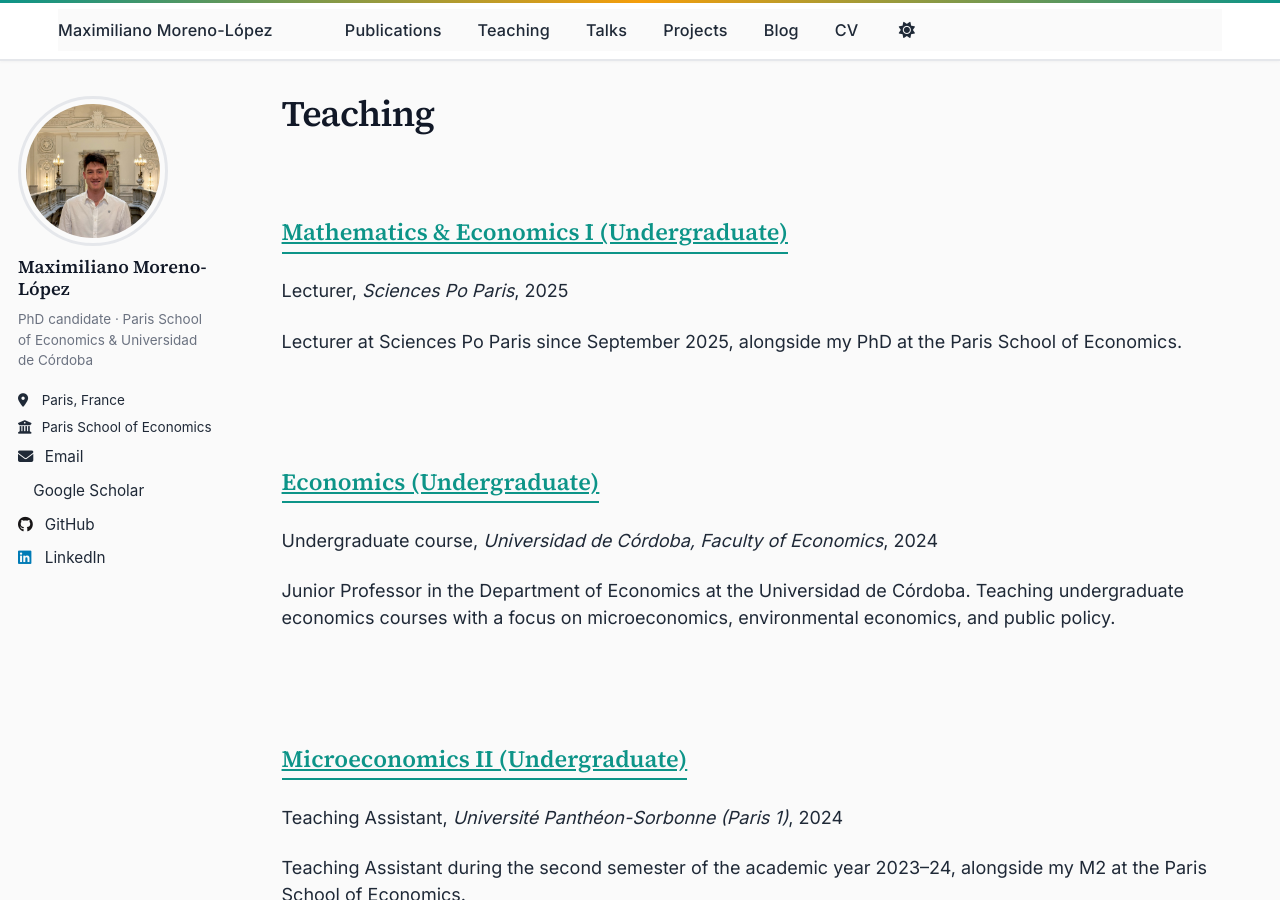
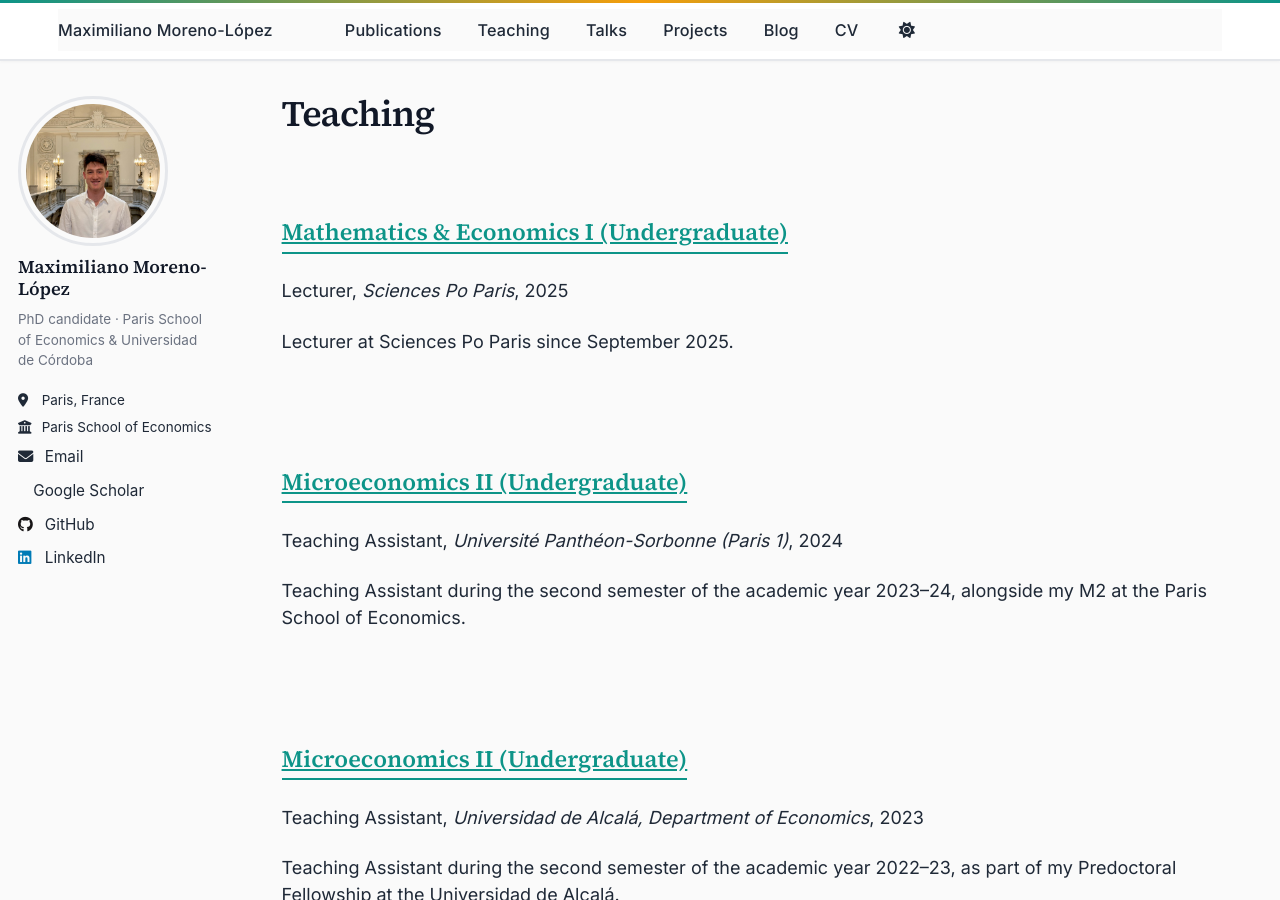
Before and after one commit to MaximilianoMoreno-Lopez/MaximilianoMoreno-Lopez.github.io, a Jekyll site: the page built from _pages/teaching.html, in a window 1280 px wide and 900 px high. Built offline with Jekyll 4.4.1, drawn with Linux system fonts in a browser that asks for light colours; a script that is not in the unit is left out.

Commit message:
Change in teaching

```diff
--- a/_teaching/2024-uco-economics.md
+++ /dev/null
@@ -1,13 +0,0 @@
----
-title: "Economics (Undergraduate)"
-collection: teaching
-type: "Undergraduate course"
-permalink: /teaching/uco-economics
-venue: "Universidad de Córdoba, Faculty of Economics"
-date: 2024-09-01
-location: "Córdoba, Spain"
----
-
-Junior Professor in the Department of Economics at the Universidad de Córdoba. Teaching undergraduate economics courses with a focus on microeconomics, environmental economics, and public policy.
-
-*[Update with specific course names, semesters, and descriptions.]*
--- a/_teaching/2025-sciencespo-mathematics.md
+++ b/_teaching/2025-sciencespo-mathematics.md
@@ -8,6 +8,6 @@ date: 2025-09-01
 location: "Paris, France"
 ---
 
-Lecturer at Sciences Po Paris since September 2025, alongside my PhD at the Paris School of Economics.
+Lecturer at Sciences Po Paris since September 2025.
 
 **Courses:** Mathematics; Economics I.
```
